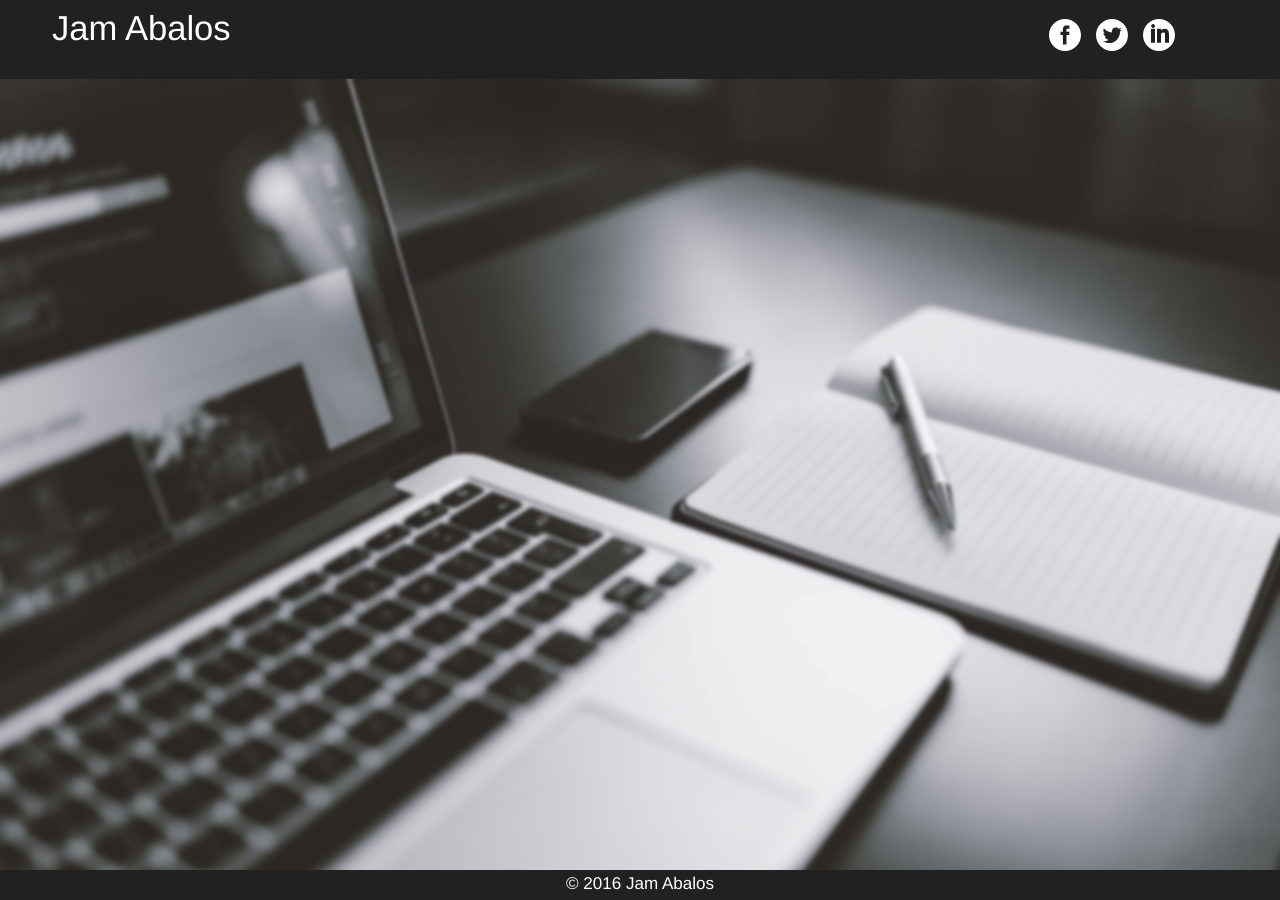
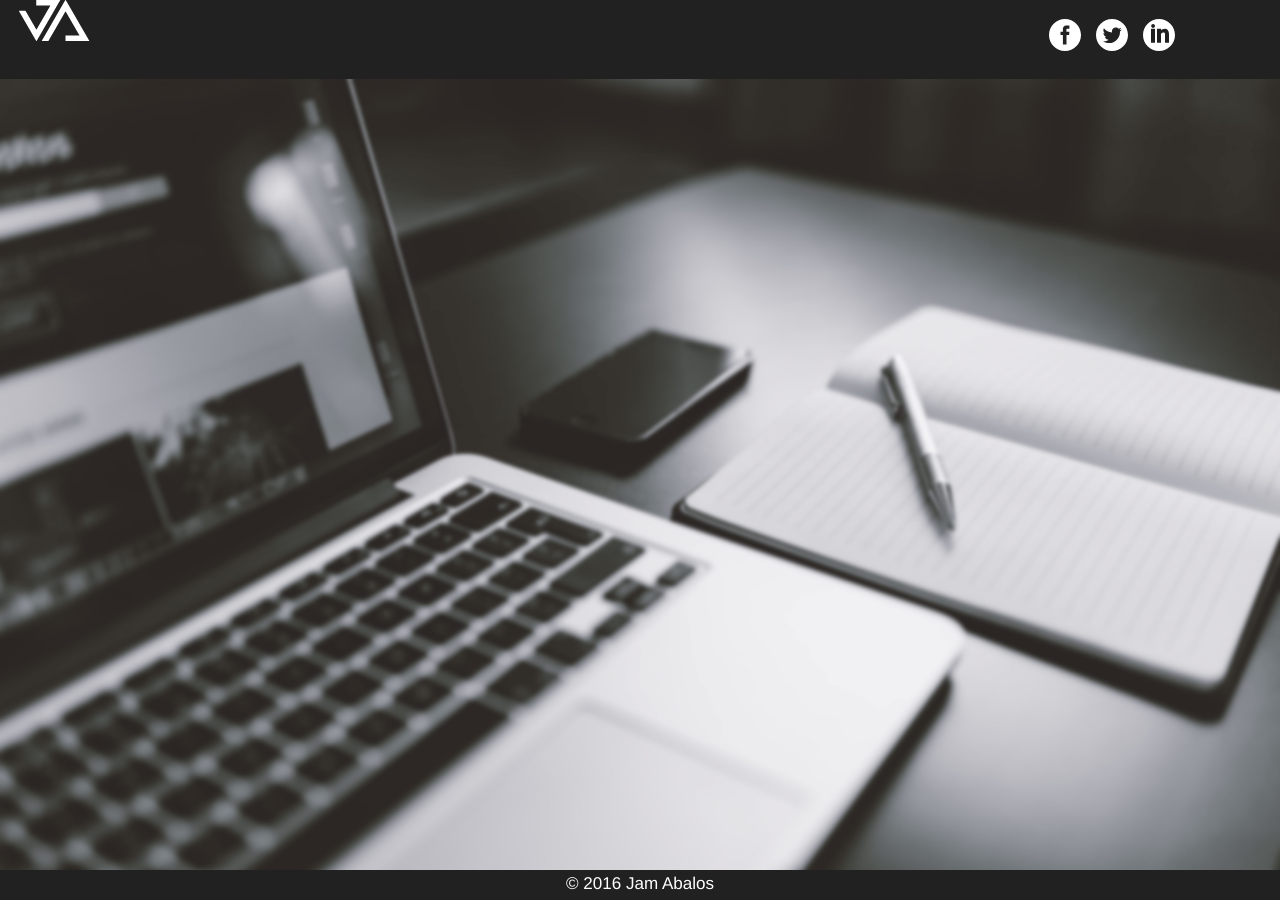
Before and after one commit to JamAbalos/Portfolio, a Jekyll site: the page built from index.html, in a window 1280 px wide and 900 px high. Built offline with Jekyll 4.4.1, drawn with Linux system fonts in a browser that asks for light colours.

Commit message:
Added logo

```diff
--- a/_layouts/default.html
+++ b/_layouts/default.html
@@ -15,7 +15,7 @@
 <body>
 
 <nav>
-	<h1 class="header"><a class="current" href="{{site.baseurl}}/">Jam Abalos</a></h1>
+	<img class="header" src="{{site.baseurl}}/images/logo.png" alt="Jam Abalos Logo">
 	<ul class="nav-social">
 		<li>
 		    <a href="https://www.facebook.com/AbalosJam">
```
